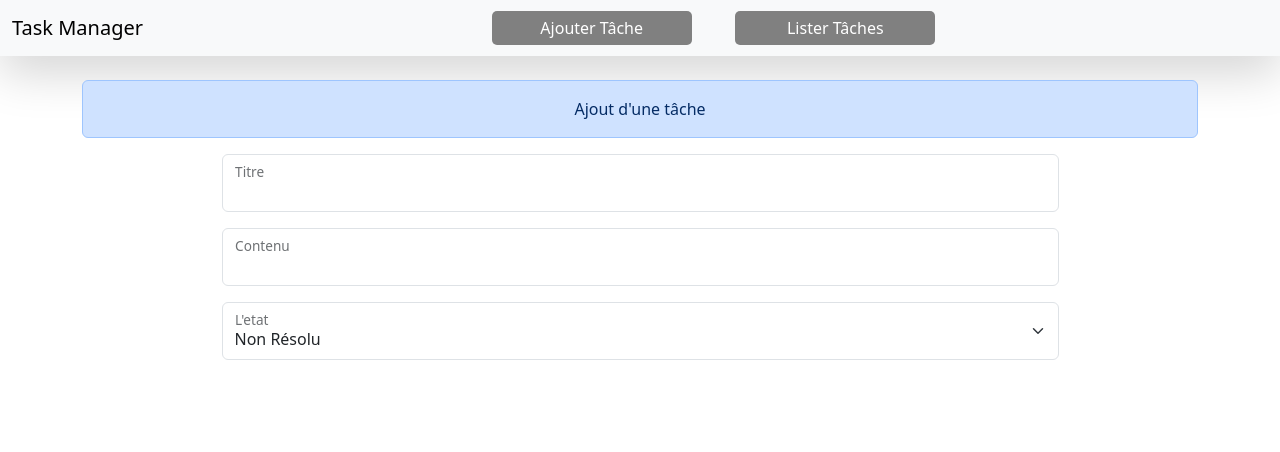
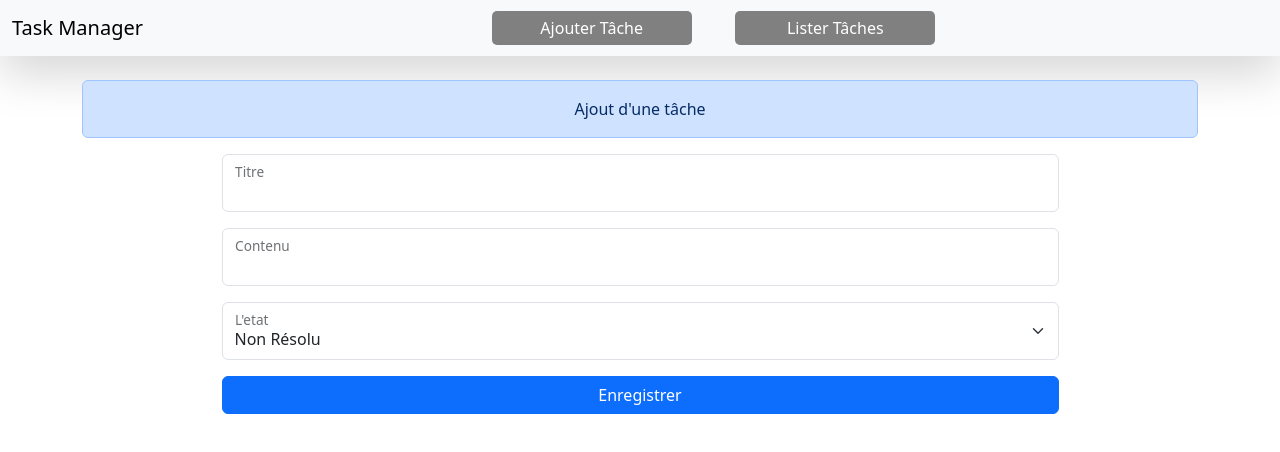
Before and after one commit to saloum45/devoir.angular, an Angular app: page /add in a window 1280 px wide. Shown: the top 452 px of the page. Built offline with nearby package versions, Linux system fonts and the light colour scheme.

Commit message:
in progress

```diff
--- a/src/app/add-tache/add-tache.component.html
+++ b/src/app/add-tache/add-tache.component.html
@@ -17,5 +17,6 @@
       </select>
       <label for="floatingSelectGrid">L'etat</label>
     </div>
+    <button class="btn btn-primary mt-3 w-100" (click)="enregister()">Enregistrer</button>
   </div>
 </div>
--- a/src/app/add-tache/add-tache.component.ts
+++ b/src/app/add-tache/add-tache.component.ts
@@ -1,4 +1,5 @@
 import { Component } from '@angular/core';
+import Swal from 'sweetalert2';
 
 @Component({
   selector: 'app-add-tache',
@@ -8,5 +9,15 @@ import { Component } from '@angular/core';
   styleUrl: './add-tache.component.css'
 })
 export class AddTacheComponent {
+  public titre="";
+  public contenu="";
+  public realise="";
 
+  enregister(){
+    Swal.fire({
+      title: "Bravo",
+      text: "Tâche ajoutée avec succès",
+      icon: "success"
+    });
+  }
 }
```
